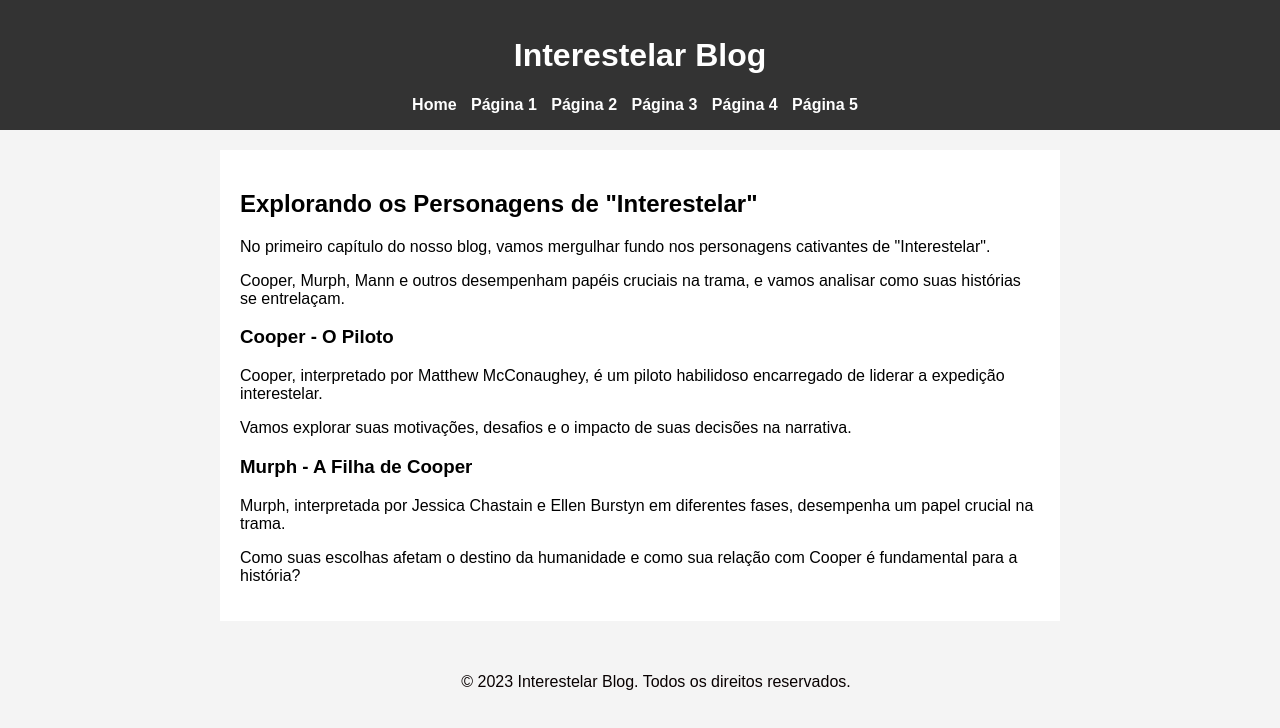
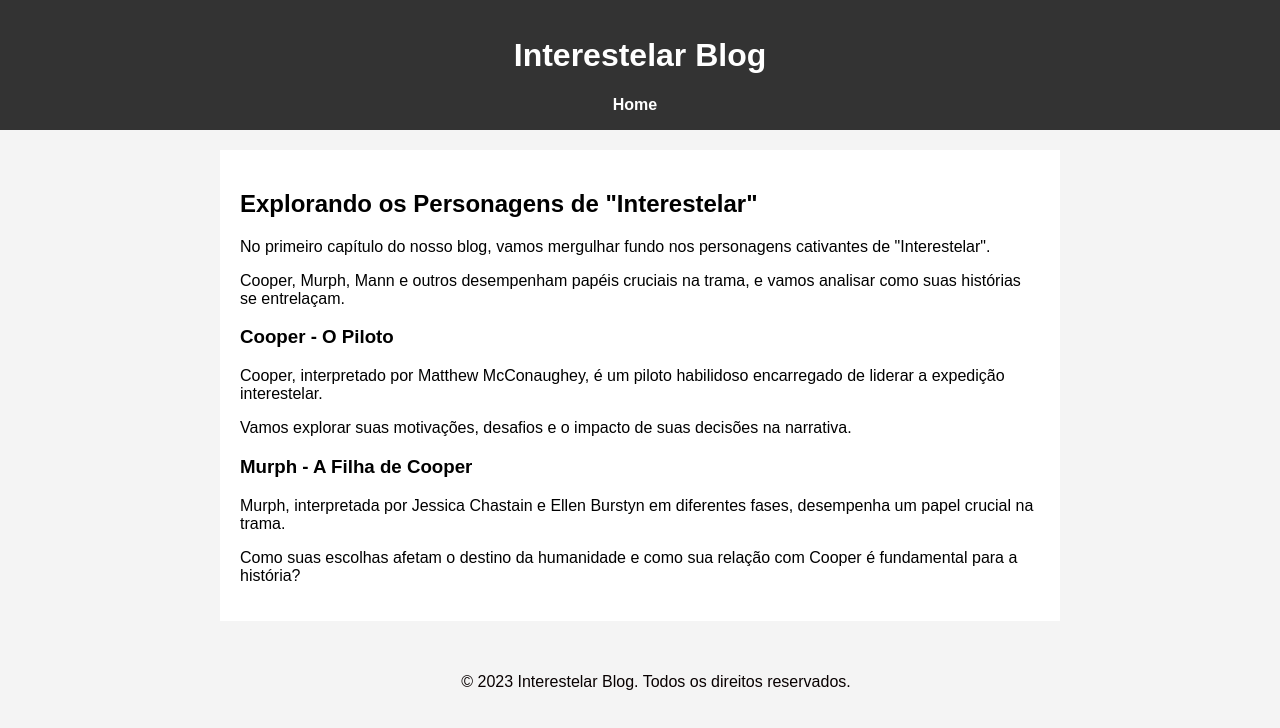
Before and after one commit to EliaKiister/.github.io, a plain HTML site: page page1.html in a window 1280 px wide. Shown: the top 728 px of the page. Drawn offline with Linux system fonts and the light colour scheme.

Commit message:
Update page1.html

```diff
--- a/page1.html
+++ b/page1.html
@@ -12,11 +12,6 @@
     <nav>
       <ul>
         <li><a href="index.html">Home</a></li>
-        <li><a href="page1.html">Página 1</a></li>
-        <li><a href="page2.html">Página 2</a></li>
-        <li><a href="page3.html">Página 3</a></li>
-        <li><a href="page4.html">Página 4</a></li>
-        <li><a href="page5.html">Página 5</a></li>
       </ul>
     </nav>
   </header>
```
